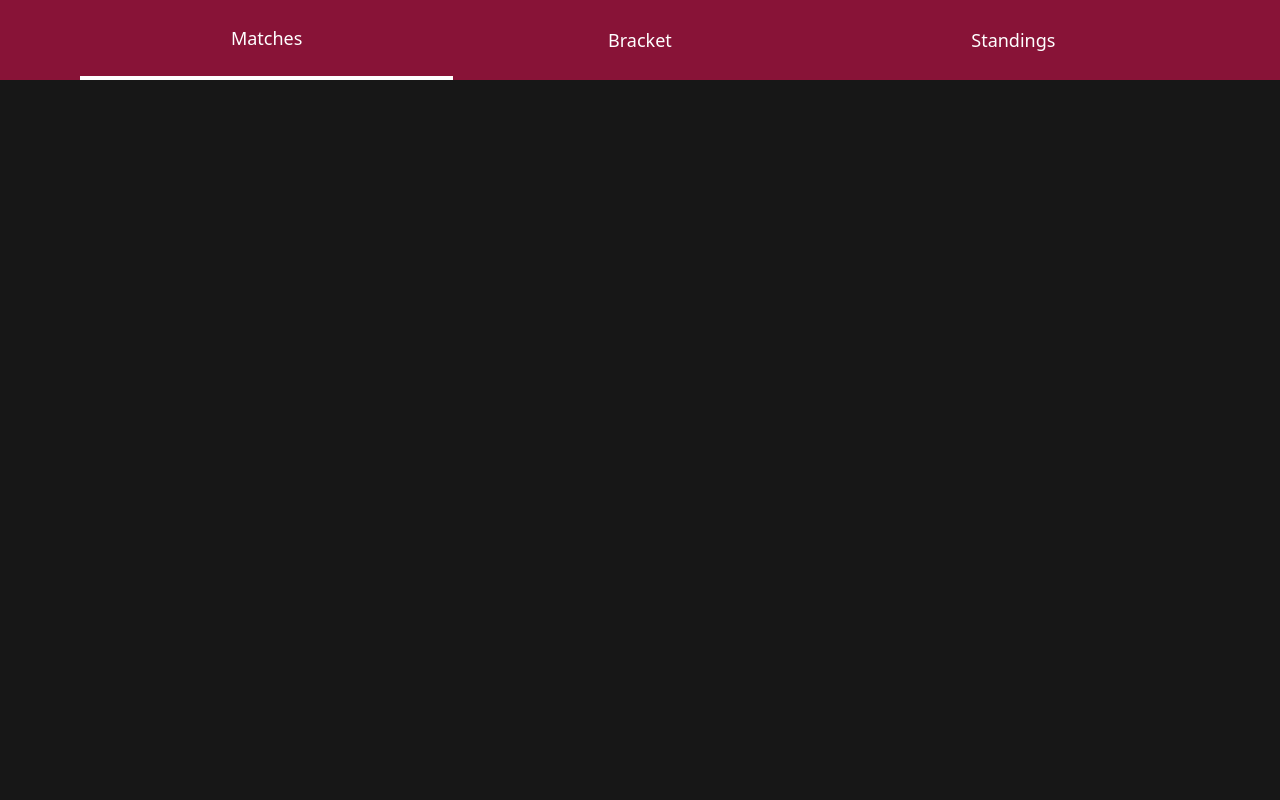
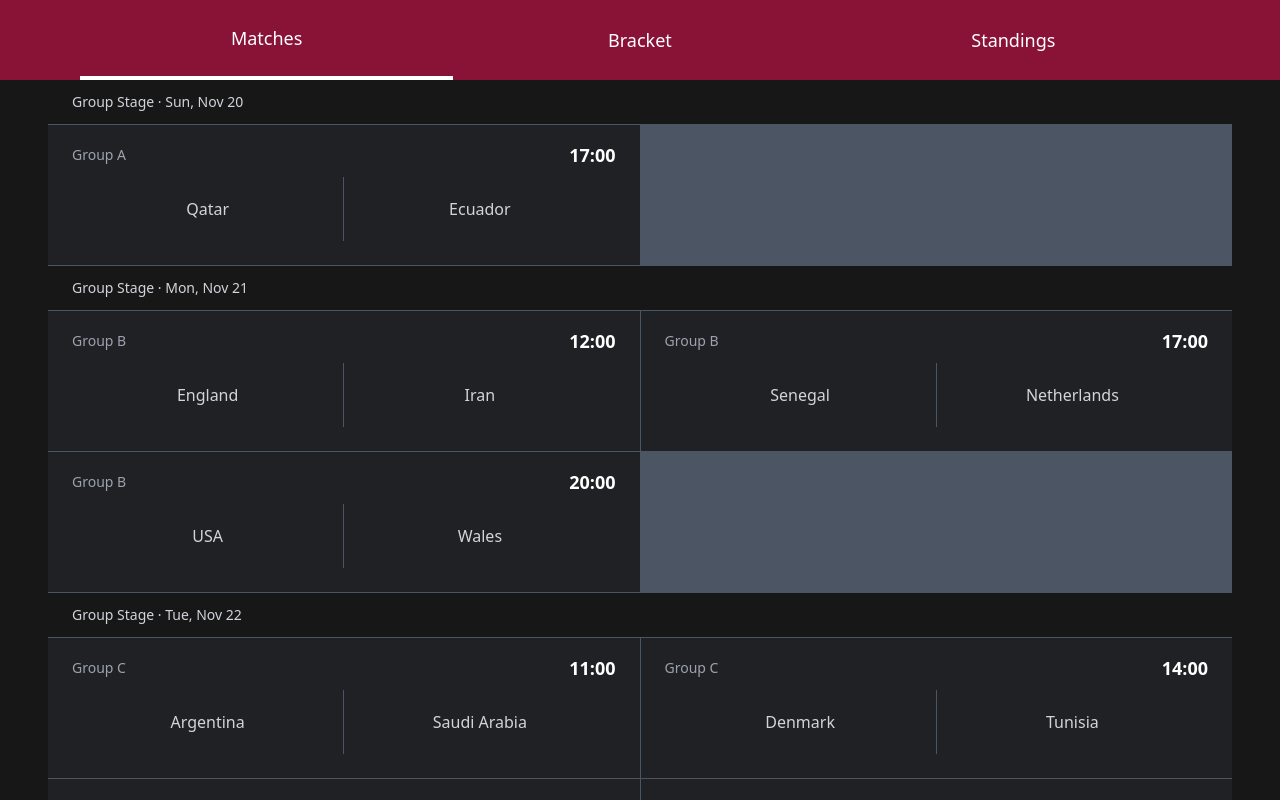
Before and after one commit to erikbg7/world-cup-microapp, a Next.js app: page /matches in a window 1280 px wide. Shown: the top 800 px of the page. Built offline with nearby package versions, Linux system fonts and the light colour scheme.

Commit message:
✨ Display Group Stage Matches

```diff
--- /dev/null
+++ b/src/config/matches.ts
@@ -0,0 +1,372 @@
+import { COUNTRIES } from '../config';
+
+interface IMatch {
+  group?: string;
+  time: string;
+  team1: string;
+  team2: string;
+}
+
+interface IMatchDay {
+  day: string;
+  matches: IMatch[];
+}
+
+const GROUP_STAGE_MATCHES: Record<string, IMatchDay> = {
+  'Group Stage · Sun, Nov 20': {
+    day: 'Sun, Nov 20',
+    matches: [
+      {
+        group: 'A',
+        time: '17:00',
+        team1: COUNTRIES.Qatar,
+        team2: COUNTRIES.Ecuador,
+      },
+    ],
+  },
+  'Group Stage · Mon, Nov 21': {
+    day: 'Mon, Nov 21',
+    matches: [
+      {
+        group: 'B',
+        time: '12:00',
+        team1: COUNTRIES.England,
+        team2: COUNTRIES.Iran,
+      },
+      {
+        group: 'B',
+        time: '17:00',
+        team1: COUNTRIES.Senegal,
+        team2: COUNTRIES.Netherlands,
+      },
+      {
+        group: 'B',
+        time: '20:00',
+        team1: COUNTRIES.USA,
+        team2: COUNTRIES.Wales,
+      },
+    ],
+  },
+  'Group Stage · Tue, Nov 22': {
+    day: 'Tue, Nov 22',
+    matches: [
+      {
+        group: 'C',
+        time: '11:00',
+        team1: COUNTRIES.Argentina,
+        team2: COUNTRIES.SaudiArabia,
+      },
+      {
+        group: 'C',
+        time: '14:00',
+        team1: COUNTRIES.Denmark,
+        team2: COUNTRIES.Tunisia,
+      },
+      {
+        group: 'C',
+        time: '17:00',
+        team1: COUNTRIES.Mexico,
+        team2: COUNTRIES.Poland,
+      },
+      {
+        group: 'C',
+        time: '20:00',
+        team1: COUNTRIES.France,
+        team2: COUNTRIES.Australia,
+      },
+    ],
+  },
+  'Group Stage · Wed, Nov 23': {
+    day: 'Wed, Nov 23',
+    matches: [
+      {
+        group: 'F',
+        time: '11:00',
+        team1: COUNTRIES.Morocco,
+        team2: COUNTRIES.Croatia,
+      },
+      {
+        group: 'E',
+        time: '14:00',
+        team1: COUNTRIES.Germany,
+        team2: COUNTRIES.Japan,
+      },
+      {
+        group: 'E',
+        time: '17:00',
+        team1: COUNTRIES.Spain,
+        team2: COUNTRIES.CostaRica,
+      },
+      {
+        group: 'F',
+        time: '20:00',
+        team1: COUNTRIES.Belgium,
+        team2: COUNTRIES.Canada,
+      },
+    ],
+  },
+  'Group Stage · Thu, Nov 24': {
+    day: 'Thu, Nov 24',
+    matches: [
+      {
+        group: 'G',
+        time: '11:00',
+        team1: COUNTRIES.Switzerland,
+        team2: COUNTRIES.Cameroon,
+      },
+      {
+        group: 'H',
+        time: '14:00',
+        team1: COUNTRIES.Uruguay,
+        team2: COUNTRIES.SouthKorea,
+      },
+      {
+        group: 'H',
+        time: '17:00',
+        team1: COUNTRIES.Portugal,
+        team2: COUNTRIES.Ghana,
+      },
+      {
+        group: 'G',
+        time: '20:00',
+        team1: COUNTRIES.Brazil,
+        team2: COUNTRIES.Serbia,
+      },
+    ],
+  },
+  'Group Stage · Fri, Nov 25': {
+    day: 'Fri, Nov 25',
+    matches: [
+      {
+        group: 'B',
+        time: '11:00',
+        team1: COUNTRIES.Wales,
+        team2: COUNTRIES.Iran,
+      },
+      {
+        group: 'A',
+        time: '14:00',
+        team1: COUNTRIES.Qatar,
+        team2: COUNTRIES.Senegal,
+      },
+      {
+        group: 'A',
+        time: '17:00',
+        team1: COUNTRIES.Netherlands,
+        team2: COUNTRIES.Ecuador,
+      },
+      {
+        group: 'B',
+        time: '20:00',
+        team1: COUNTRIES.England,
+        team2: COUNTRIES.USA,
+      },
+    ],
+  },
+  'Group Stage · Sat, Nov 26': {
+    day: 'Sat, Nov 26',
+    matches: [
+      {
+        group: 'D',
+        time: '11:00',
+        team1: COUNTRIES.Tunisia,
+        team2: COUNTRIES.Australia,
+      },
+      {
+        group: 'C',
+        time: '14:00',
+        team1: COUNTRIES.Poland,
+        team2: COUNTRIES.SaudiArabia,
+      },
+      {
+        group: 'D',
+        time: '17:00',
+        team1: COUNTRIES.France,
+        team2: COUNTRIES.Denmark,
+      },
+      {
+        group: 'C',
+        time: '20:00',
+        team1: COUNTRIES.Argentina,
+        team2: COUNTRIES.Mexico,
+      },
+    ],
+  },
+  'Group Stage · Sun, Nov 27': {
+    day: 'Sun, Nov 27',
+    matches: [
+      {
+        group: 'E',
+        time: '11:00',
+        team1: COUNTRIES.Japan,
+        team2: COUNTRIES.CostaRica,
+      },
+      {
+        group: 'F',
+        time: '14:00',
+        team1: COUNTRIES.Belgium,
+        team2: COUNTRIES.Morocco,
+      },
+      {
+        group: 'F',
+        time: '17:00',
+        team1: COUNTRIES.Croatia,
+        team2: COUNTRIES.Canada,
+      },
+      {
+        group: 'E',
+        time: '20:00',
+        team1: COUNTRIES.Spain,
+        team2: COUNTRIES.Germany,
+      },
+    ],
+  },
+  'Group Stage · Mon, Nov 28': {
+    day: 'Mon, Nov 28',
+    matches: [
+      {
+        group: 'G',
+        time: '11:00',
+        team1: COUNTRIES.Cameroon,
+        team2: COUNTRIES.Serbia,
+      },
+      {
+        group: 'H',
+        time: '14:00',
+        team1: COUNTRIES.SouthKorea,
+        team2: COUNTRIES.Ghana,
+      },
+      {
+        group: 'G',
+        time: '17:00',
+        team1: COUNTRIES.Brazil,
+        team2: COUNTRIES.Switzerland,
+      },
+      {
+        group: 'H',
+        time: '20:00',
+        team1: COUNTRIES.Portugal,
+        team2: COUNTRIES.Uruguay,
+      },
+    ],
+  },
+  'Group Stage · Tue, Nov 29': {
+    day: 'Tue, Nov 29',
+    matches: [
+      {
+        group: 'A',
+        time: '16:00',
+        team1: COUNTRIES.Ecuador,
+        team2: COUNTRIES.Senegal,
+      },
+      {
+        group: 'A',
+        time: '16:00',
+        team1: COUNTRIES.Netherlands,
+        team2: COUNTRIES.Qatar,
+      },
+      {
+        group: 'B',
+        time: '20:00',
+        team1: COUNTRIES.Iran,
+        team2: COUNTRIES.USA,
+      },
+      {
+        group: 'B',
+        time: '20:00',
+        team1: COUNTRIES.Wales,
+        team2: COUNTRIES.England,
+      },
+    ],
+  },
+  'Group Stage · Wed, Nov 30': {
+    day: 'Wed, Nov 30',
+    matches: [
+      {
+        group: 'D',
+        time: '16:00',
+        team1: COUNTRIES.Tunisia,
+        team2: COUNTRIES.France,
+      },
+      {
+        group: 'D',
+        time: '16:00',
+        team1: COUNTRIES.Australia,
+        team2: COUNTRIES.Denmark,
+      },
+      {
+        group: 'C',
+        time: '20:00',
+        team1: COUNTRIES.Poland,
+        team2: COUNTRIES.Argentina,
+      },
+      {
+        group: 'C',
+        time: '20:00',
+        team1: COUNTRIES.SaudiArabia,
+        team2: COUNTRIES.Mexico,
+      },
+    ],
+  },
+  'Group Stage · Thu, Dec 1': {
+    day: 'Thu, Dec 1',
+    matches: [
+      {
+        group: 'F',
+        time: '16:00',
+        team1: COUNTRIES.Croatia,
+        team2: COUNTRIES.Belgium,
+      },
+      {
+        group: 'F',
+        time: '16:00',
+        team1: COUNTRIES.Canada,
+        team2: COUNTRIES.Morocco,
+      },
+      {
+        group: 'E',
+        time: '20:00',
+        team1: COUNTRIES.Japan,
+        team2: COUNTRIES.Spain,
+      },
+      {
+        group: 'E',
+        time: '20:00',
+        team1: COUNTRIES.CostaRica,
+        team2: COUNTRIES.Germany,
+      },
+    ],
+  },
+  'Group Stage · Fri, Dec 2': {
+    day: 'Fri, Dec 2',
+    matches: [
+      {
+        group: 'H',
+        time: '16:00',
+        team1: COUNTRIES.SouthKorea,
+        team2: COUNTRIES.Portugal,
+      },
+      {
+        group: 'H',
+        time: '16:00',
+        team1: COUNTRIES.Ghana,
+        team2: COUNTRIES.Uruguay,
+      },
+      {
+        group: 'G',
+        time: '20:00',
+        team1: COUNTRIES.Serbia,
+        team2: COUNTRIES.Switzerland,
+      },
+      {
+        group: 'G',
+        time: '20:00',
+        team1: COUNTRIES.Cameroon,
+        team2: COUNTRIES.Brazil,
+      },
+    ],
+  },
+};
+
+export { GROUP_STAGE_MATCHES };
+export type { IMatch, IMatchDay };
--- a/src/pages/matches/index.tsx
+++ b/src/pages/matches/index.tsx
@@ -1,7 +1,43 @@
 import React from 'react';
+import { GROUP_STAGE_MATCHES, IMatch, IMatchDay } from '../../config/matches';
 
 const TestPage = () => {
-  return <div>Test</div>;
+  return (
+    <div className="py-20">
+      {Object.entries(GROUP_STAGE_MATCHES).map(([id, matchDay]) => (
+        <MatchesSection key={id} id={id} matchDay={matchDay} />
+      ))}
+    </div>
+  );
+};
+
+const MatchesSection: React.FC<{ id: string; matchDay: IMatchDay }> = ({ id, matchDay }) => {
+  return (
+    <section className="px-12">
+      <h2 className="text-gray-300 text-sm py-3 px-6">{id}</h2>
+      <div className="grid grid-cols-2 gap-[1px] py-[1px] bg-gray-600">
+        {matchDay.matches.map((match) => (
+          <MatchItem key={match.team1 + match.team2} {...match} />
+        ))}
+      </div>
+    </section>
+  );
+};
+
+const MatchItem: React.FC<IMatch> = ({ group, time, team1, team2 }) => {
+  return (
+    <div className="bg-blackishLight py-4 px-6 hover:bg-black hover:cursor-pointer">
+      <div className="flex justify-between items-center">
+        <span className="text-sm text-gray-400">Group {group}</span>
+        <span className="text-lg font-semibold">{time}</span>
+      </div>
+      <div className="flex items-center text-center text-gray-300 h-20 py-2">
+        <div className="flex-1">{team1}</div>
+        <div className="h-full w-[1px] bg-gray-600"></div>
+        <div className="flex-1">{team2}</div>
+      </div>
+    </div>
+  );
 };
 
 export default TestPage;
--- a/src/pages/standings/index.tsx
+++ b/src/pages/standings/index.tsx
@@ -5,7 +5,7 @@ const Standings = () => {
   return (
     <div className="py-20">
       {Object.values(GROUP_STAGE).map((group: IGroup) => (
-        <GroupSection {...group} />
+        <GroupSection key={group.group} {...group} />
       ))}
     </div>
   );
@@ -30,7 +30,7 @@ const GroupSection: React.FC<IGroup> = ({ group, teams }) => {
           </tr>
           {teams.map((t) => {
             return (
-              <tr className="border-t border-gray-600 text-gray-300 py-1">
+              <tr key={t} className="border-t border-gray-600 text-gray-300 py-1">
                 <td>1</td>
                 <td>{t}</td>
                 <td>0</td>
```
